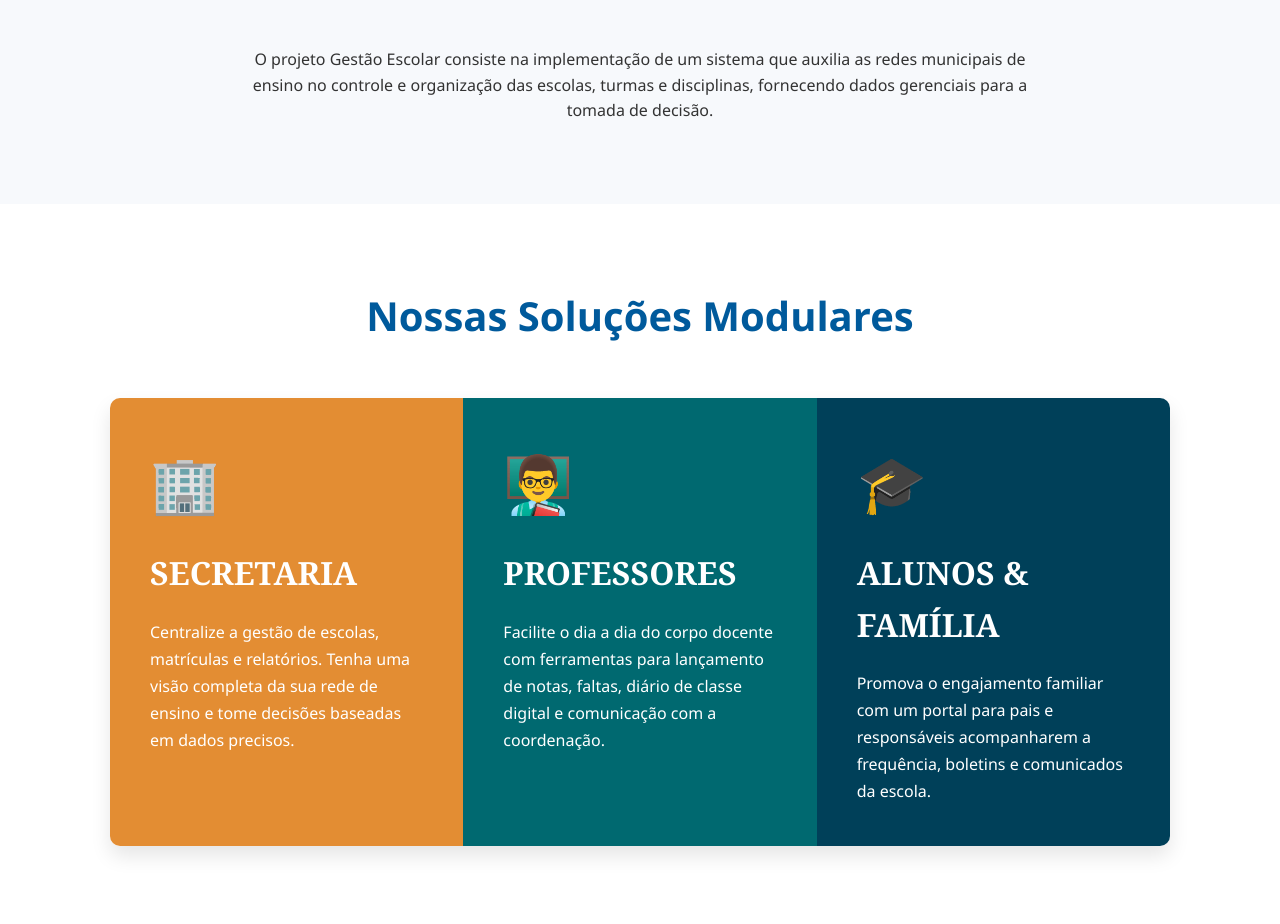
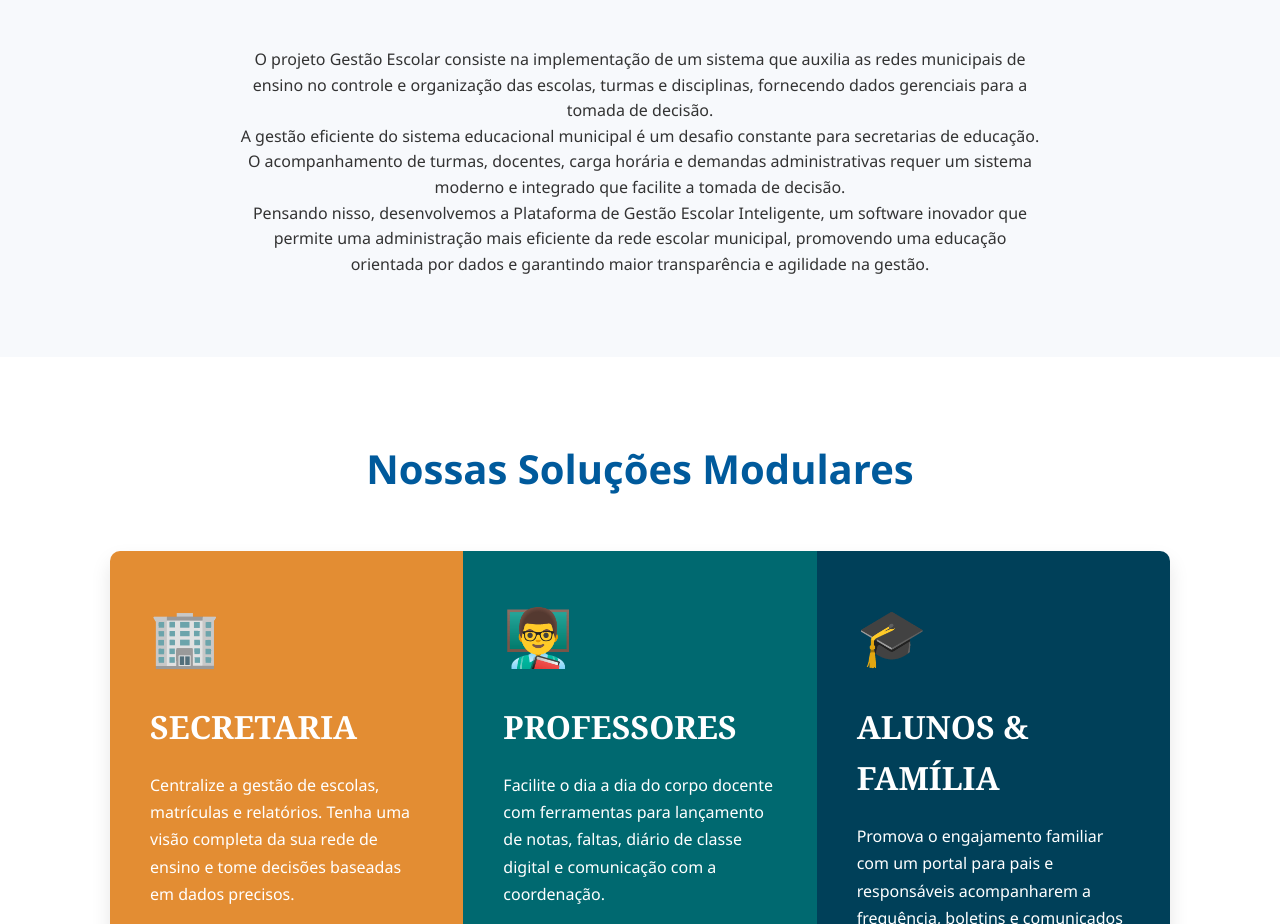
Before and after one commit to projetos-allanhouse/allanhouse-site, a plain HTML site: page index.html in a window 1280 px wide. Shown: the part 1403-2327 px from the top of the page. Drawn offline with Linux system fonts and the light colour scheme; a script that the page names is missing.

Commit message:
novo texto sobre o projeto

```diff
--- a/index.html
+++ b/index.html
@@ -63,6 +63,16 @@
         <h2 class="section-title">Sobre o Projeto</h2>
         <p class="about-text">
           O projeto Gestão Escolar consiste na implementação de um sistema que auxilia as redes municipais de ensino no controle e organização das escolas, turmas e disciplinas, fornecendo dados gerenciais para a tomada de decisão.
+        </p>
+        <p class="about-text">
+          A gestão eficiente do sistema educacional municipal é um desafio constante para secretarias de educação.
+          O acompanhamento de turmas, docentes, carga horária e demandas administrativas requer um sistema
+          moderno e integrado que facilite a tomada de decisão.
+        </p>
+        <p class="about-text">
+          Pensando nisso, desenvolvemos a Plataforma de Gestão Escolar Inteligente, um software inovador que
+          permite uma administração mais eficiente da rede escolar municipal, promovendo uma educação orientada
+          por dados e garantindo maior transparência e agilidade na gestão.
         </p>
       </div>
     </section>
```
